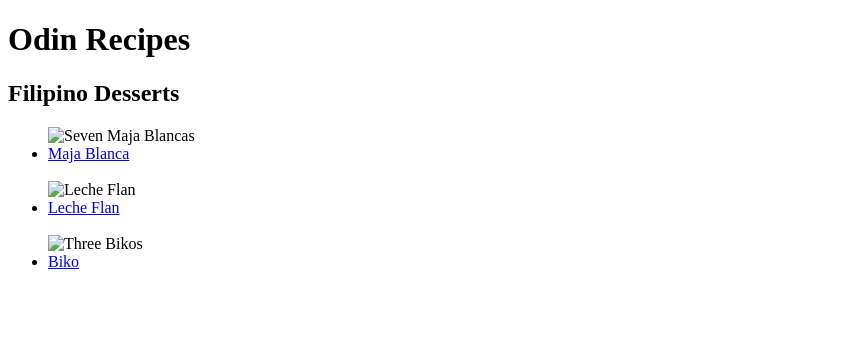
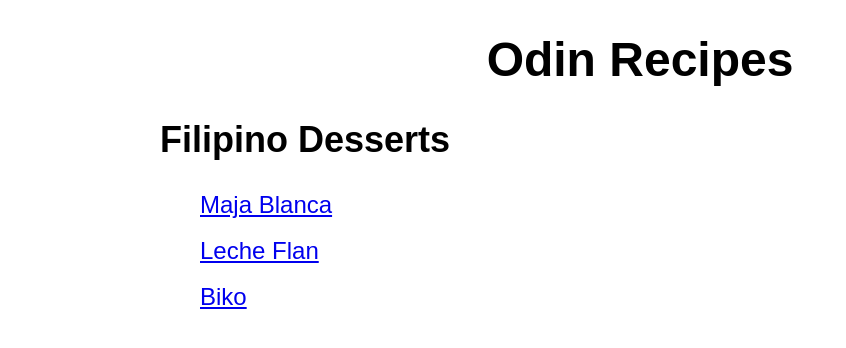
Before and after one commit to JM-Wijangco/odin-recipes, a plain HTML site: page index.html in a window 1280 px wide. Shown: the whole page, without its empty margins (0-846 px from the left). Drawn offline with Linux system fonts and the light colour scheme.

Commit message:
add css design such as font and text alignment

```diff
--- a/index.html
+++ b/index.html
@@ -3,20 +3,21 @@
 <head>
     <meta charset="UTF-8">
     <meta name="viewport" content="width=device-width, initial-scale=1.0">
+    <link rel="stylesheet" href="./styles/styles.css">
     <title>Odin Recipes</title>
 </head>
 <body>
+    <header class="container group">
     <h1>Odin Recipes</h1>
     <h2>Filipino Desserts</h2>
-    <ul>
-        <img src="recipes/images/Maja" alt="Seven Maja Blancas" height="180">
-        <li><a href="./recipes/maja.html" target="_self" rel="noopener noreferrer">Maja Blanca</a></li><br>
+    </header>
 
-        <img src="recipes/images/Flan" alt="Leche Flan" height="180">
-        <li><a href="./recipes/flan.html" target="_self" rel="noopener noreferrer">Leche Flan</a></li><br>
-
-        <img src="recipes/images/Biko" alt="Three Bikos" height="180">
-        <li><a href="./recipes/biko.html" target="_self" rel="noopener noreferrer">Biko</a></li>
-    </ul>
+    <section class="container">
+            <ul>
+                <li><a href="./recipes/maja.html" target="_self" rel="noopener noreferrer">Maja Blanca</a></li><br>
+                <li><a href="./recipes/flan.html" target="_self" rel="noopener noreferrer">Leche Flan</a></li><br>
+                <li><a href="./recipes/biko.html" target="_self" rel="noopener noreferrer">Biko</a></li>
+            </ul>
+    </section>
 </body>
 </html>
--- /dev/null
+++ b/styles/styles.css
@@ -0,0 +1,27 @@
+
+.container {
+    width: 960px;
+    margin: 0 auto;
+}
+
+* {
+    background-color: #fff;
+    font-family: arial, "Times New Roman";
+}
+h1 {
+    font-size: 48px;
+    text-align: center;
+}
+h2 {
+    font-size: 36px;
+}
+h3 {
+    font-size: 24px;
+}
+h4 {
+    font-size: 20px;
+}
+li {
+    list-style-type: none;
+    font-size: 24px
+}
```
Also changed, not shown: recipes/biko.html (+1 -0 lines), recipes/flan.html (+1 -0 lines), recipes/maja.html (+2 -1 lines).
